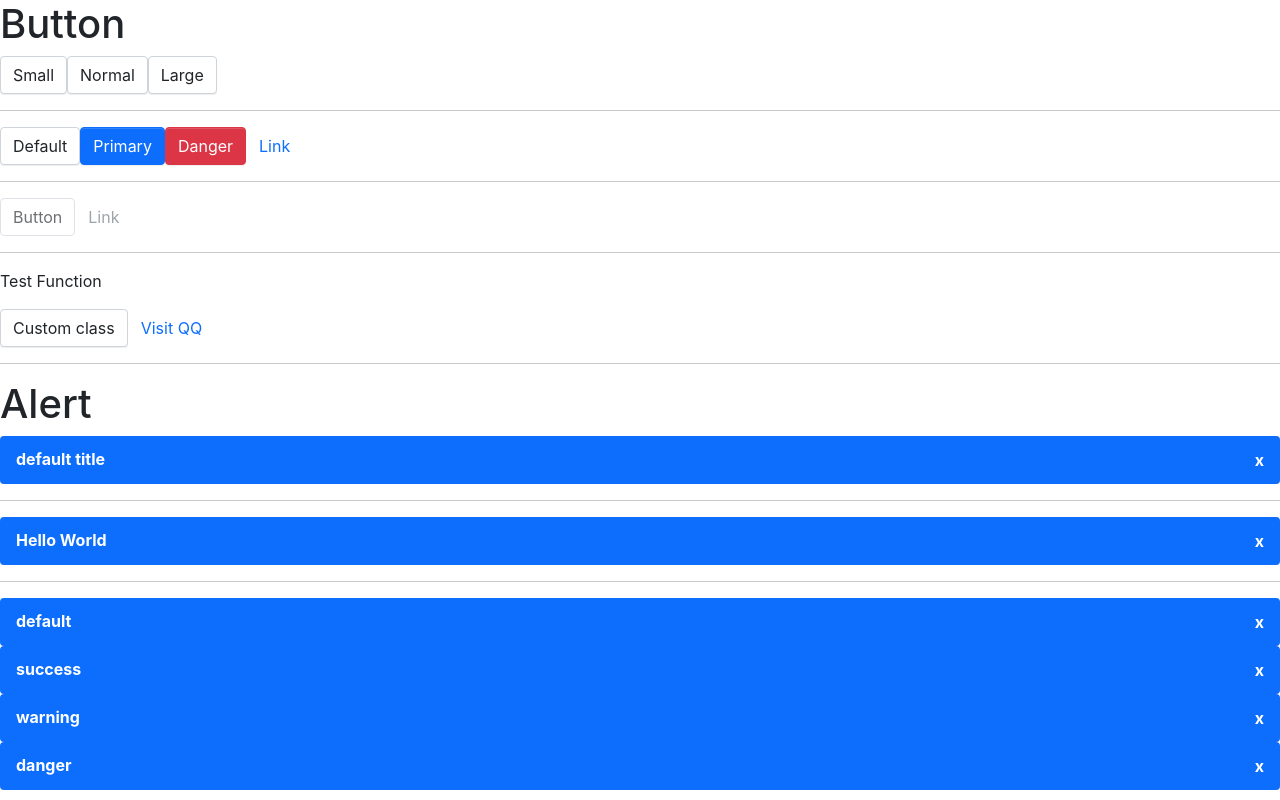
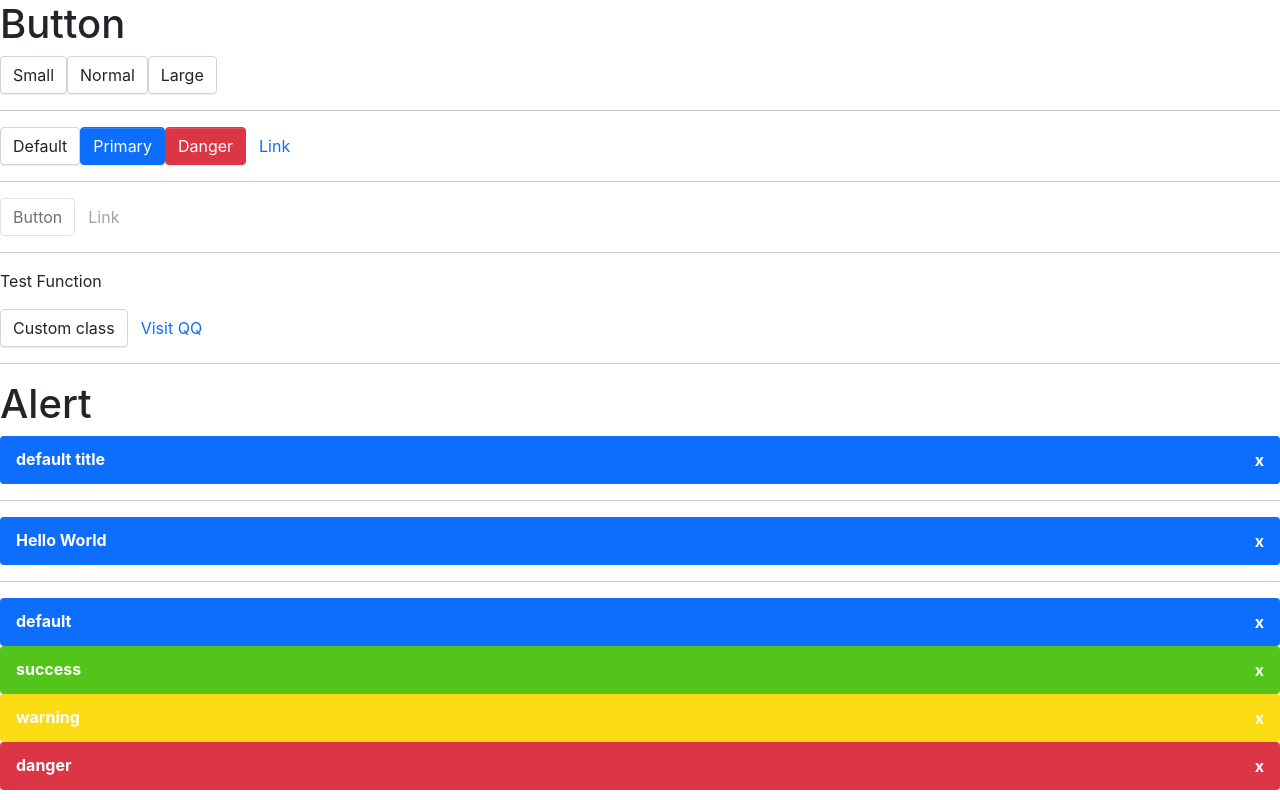
Before and after one commit to bruceeewong/boo-ui-react, a React (Create React App) app: page / in a window 1280 px wide. Shown: the top 800 px of the page. Built offline with nearby package versions, Linux system fonts and the light colour scheme.

Commit message:
refactor(alert): 重构样式类名

```diff
--- a/src/components/Alert/_style.scss
+++ b/src/components/Alert/_style.scss
@@ -1,4 +1,4 @@
-.alert {
+.b-alert {
   position: relative;
   display: block;
 
@@ -11,40 +11,40 @@
   &--hide {
     display: none;
   }
+
+  // alert type
+  &-success {
+    background-color: $alert-bg-success;
+  }
+  &-warning {
+    background-color: $alert-bg-warning;
+  }
+  &-danger {
+    background-color: $alert-bg-danger;
+  }
 }
 
-.alert-main {
+.b-alert-main {
   display: flex;
   justify-content: space-between;
   align-items: center;
 }
 
-.alert-title {
+.b-alert-title {
   margin: 0;
 
   font-size: $alert-title-font-size;
   font-weight: $alert-title-font-weight;
 }
-.alert-content {
+.b-alert-content {
   margin: $alert-content-margin;
   font-size: $alert-content-font-size;
 }
 
-.alert-icon-close {
+.b-alert-icon-close {
   font-size: $alert-title-font-size;
   font-weight: $alert-title-font-weight;
   font-style: normal;
 
   cursor: pointer;
 }
-
-// alert type
-.alert-success {
-  background-color: $alert-bg-success;
-}
-.alert-warning {
-  background-color: $alert-bg-warning;
-}
-.alert-danger {
-  background-color: $alert-bg-danger;
-}
--- a/src/components/Alert/alert.tsx
+++ b/src/components/Alert/alert.tsx
@@ -33,9 +33,9 @@ const Alert: React.FC<AlertProps> = (props) => {
   const [visible, setVisible] = useState(true)
 
   const classes = classNames(
-    'alert',
-    { [`alert--${alertType}`]: alertType },
-    { 'alert--hide': !visible },
+    'b-alert',
+    { [`b-alert-${alertType}`]: alertType },
+    { 'b-alert--hide': !visible },
     className,
   )
 
@@ -48,17 +48,17 @@ const Alert: React.FC<AlertProps> = (props) => {
 
   return (
     <div data-testid="alert" className={classes}>
-      <div className="alert-main">
-        <h1 className="alert-title">{title}</h1>
+      <div className="b-alert-main">
+        <h1 className="b-alert-title">{title}</h1>
         { closable &&
           <i
-            className="alert-icon-close"
+            className="b-alert-icon-close"
             onClick={handleClose}
           >x</i>}
       </div>
       {
         content &&
-        <p className="alert-content">{content}</p>
+        <p className="b-alert-content">{content}</p>
       }
     </div>
   )
```
Also changed, not shown: 1 other file (tests, documents, lock files or other folders).
